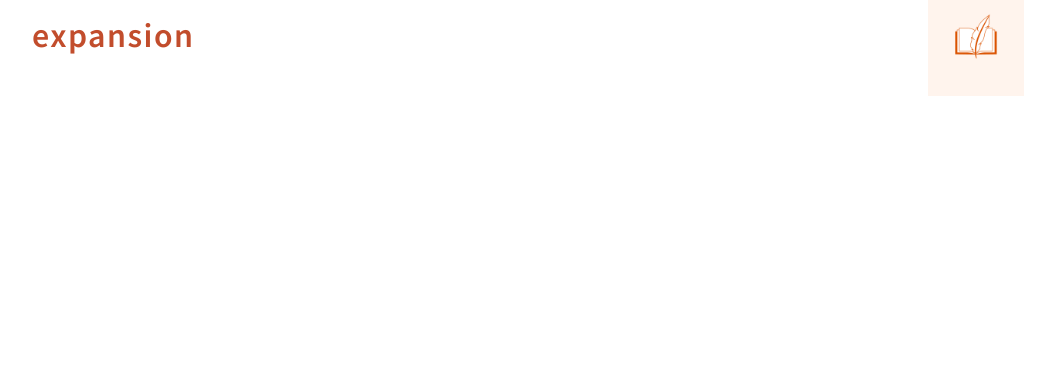
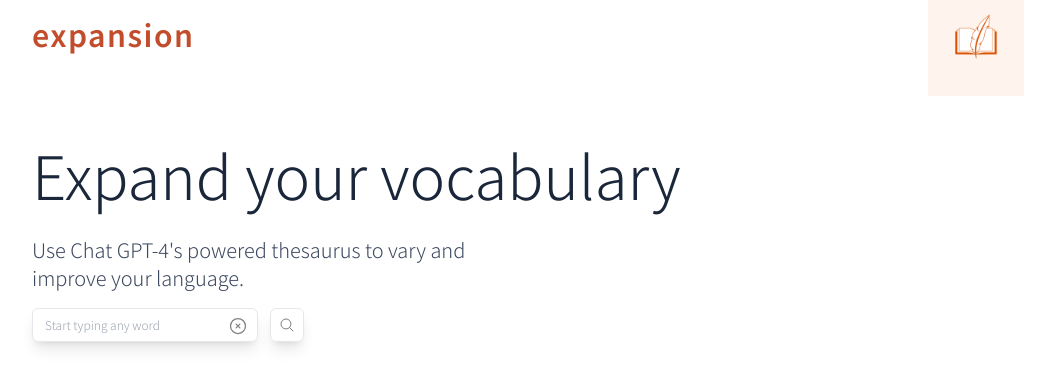
Before and after one commit to charlietait147/expansion, a Next.js app: page / in a window 1280 px wide. Shown: the top 388 px of the page, without its empty margins (128-1183 px from the left). Built offline with nearby package versions, Linux system fonts and the light colour scheme.

Commit message:
add content, search bar, icons and styles

```diff
--- a/app/page.tsx
+++ b/app/page.tsx
@@ -1,9 +1,11 @@
 import Header from "@/components/Header";
+import MainContent from "@/components/MainContent";
 
 export default function Home() {
   return (
-    <main>
+    <>
       <Header />
-    </main>
+      <MainContent />
+    </>
   )
 }
--- /dev/null
+++ b/components/MainContent.tsx
@@ -0,0 +1,53 @@
+function MainContent() {
+  return (
+    <main className="px-4 py-10 md:px-8 lg:max-w-screen-lg m-auto border-b-gray-400">
+      <h2 className="text-primary text-4xl font-light leading-tight lg:text-6xl ">
+        Expand your vocabulary
+      </h2>
+      <p className="text-secondary text-base font-light pt-6 max-w-xs lg:pt-8 lg:text-xl lg:max-w-lg ">
+        {" "}
+        Use Chat GPT-4's powered thesaurus to vary and improve your language.
+      </p>
+      <div>
+        <form action="submit" className="mt-4 max-w-fit flex relative">
+          <input
+            className="w-max rounded-md border shadow-lg text-xs font-light py-1.5 pl-3 pr-10 focus:border-gray-400 outline-none"
+            placeholder="Start typing any word"
+          />
+          <svg
+            xmlns="http://www.w3.org/2000/svg"
+            fill="none"
+            viewBox="0 0 24 24"
+            strokeWidth="1.5"
+            stroke="grey"
+            className="w-5 absolute right-14 top-2 cursor-pointer hover:stroke-black"
+          >
+            <path
+              strokeLinecap="round"
+              strokeLinejoin="round"
+              d="M9.75 9.75l4.5 4.5m0-4.5l-4.5 4.5M21 12a9 9 0 11-18 0 9 9 0 0118 0z"
+            />
+          </svg>
+          <button className="ml-3 border rounded-md flex p-2 shadow-lg cursor-pointer hover:border-gray-500">
+            <svg
+              xmlns="http://www.w3.org/2000/svg"
+              fill="none"
+              viewBox="0 0 24 24"
+              strokeWidth="1.5"
+              stroke="grey"
+              className="w-4 hover:stroke-black"
+            >
+              <path
+                strokeLinecap="round"
+                strokeLinejoin="round"
+                d="M21 21l-5.197-5.197m0 0A7.5 7.5 0 105.196 5.196a7.5 7.5 0 0010.607 10.607z"
+              />
+            </svg>
+          </button>
+        </form>
+      </div>
+    </main>
+  );
+}
+
+export default MainContent;
```
